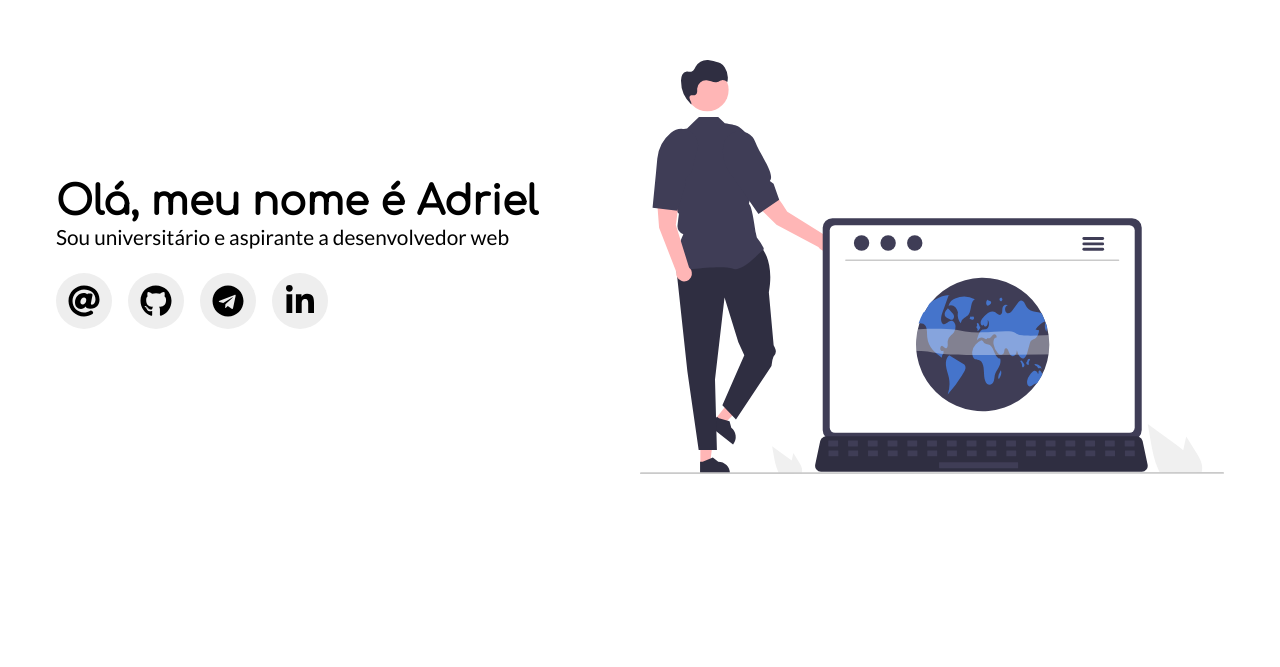
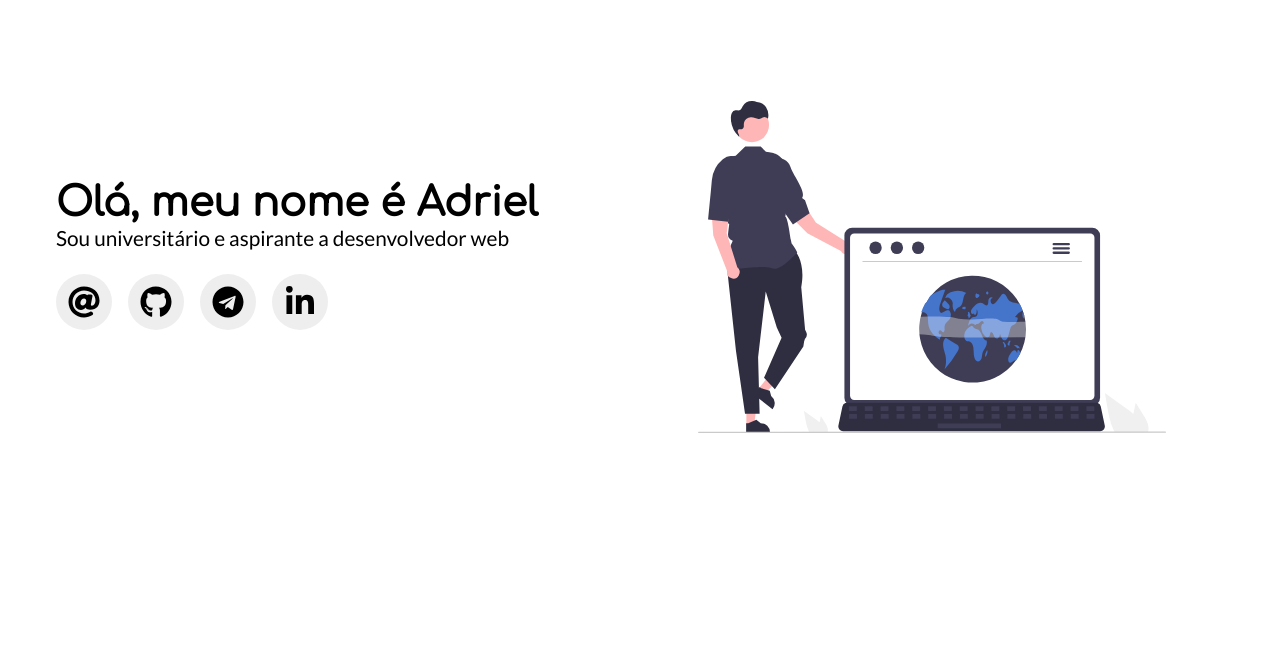
Before and after one commit to br-adriel/site, a React (Create React App) app: page / in a window 1280 px wide. Shown: the part 133-800 px from the top of the page. Built offline with nearby package versions, Linux system fonts and the light colour scheme.

Commit message:
Adiciona padding as imagens de decoracao

```diff
--- a/src/components/Container.module.css
+++ b/src/components/Container.module.css
@@ -29,6 +29,7 @@
   width: 100%;
   max-width: 600px;
   height: auto;
+  padding: 0 10%;
 }
 
 /* Celular */
```
